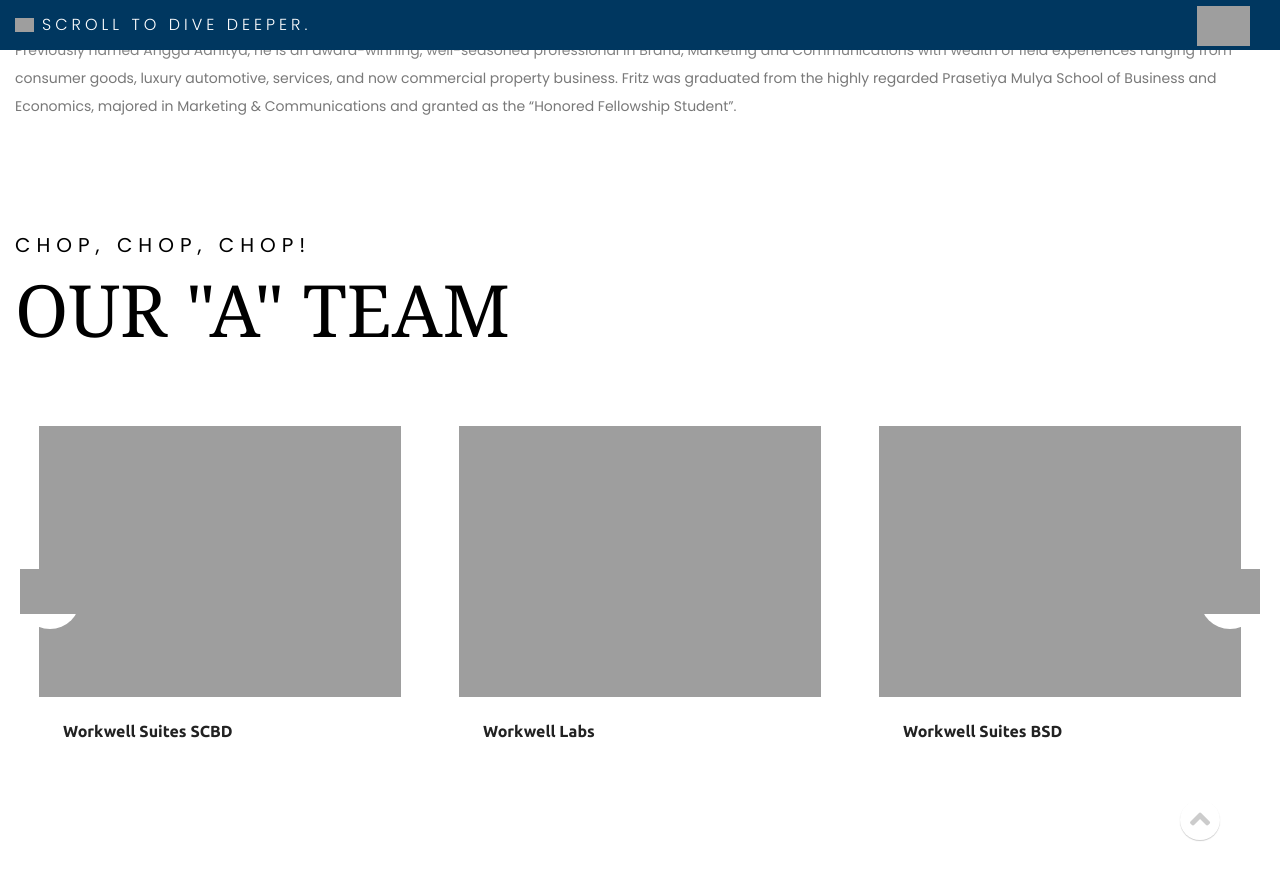
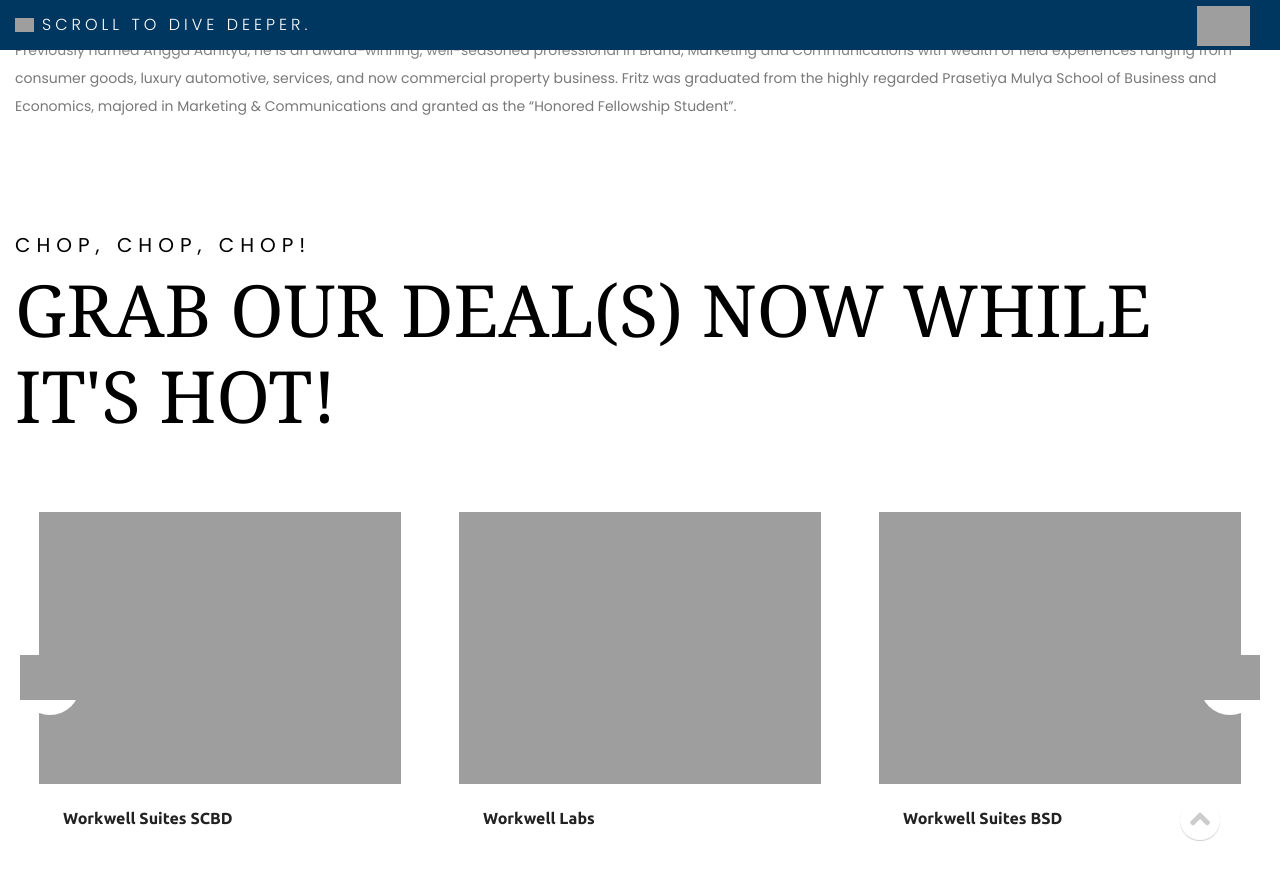
Before and after one commit to kemtol/wellspace, a Jekyll site: the page built from _nav/meet-the-team.markdown, in a window 1280 px wide and 900 px high, scrolled down 1039 px. Shown: the top 880 px of the window. Built offline with Jekyll 4.4.1, drawn with Linux system fonts in a browser that asks for light colours; nearby versions of some CDN libraries; library files that are not in the unit come from our copies; grey boxes are pictures that could not be loaded.

Commit message:
no message

```diff
--- a/_config.yml
+++ b/_config.yml
@@ -22,6 +22,9 @@
     output: true
   product:
     title: Product
+    output: true
+  product:
+    title: Deals
     output: true
   uploads:
     title: Uploads
--- a/_includes/deals-widget.html
+++ b/_includes/deals-widget.html
@@ -4,7 +4,7 @@
             <div class="col-12">
                 <div class="mb-50">
                     <h4>CHOP, CHOP, CHOP!</h4>
-                    <h2 class="display-3">OUR "A" TEAM</h2>
+                    <h2 class="display-3">GRAB OUR DEAL(S) NOW WHILE IT'S HOT!</h2>
                 </div>
             </div>
         </div>
```
